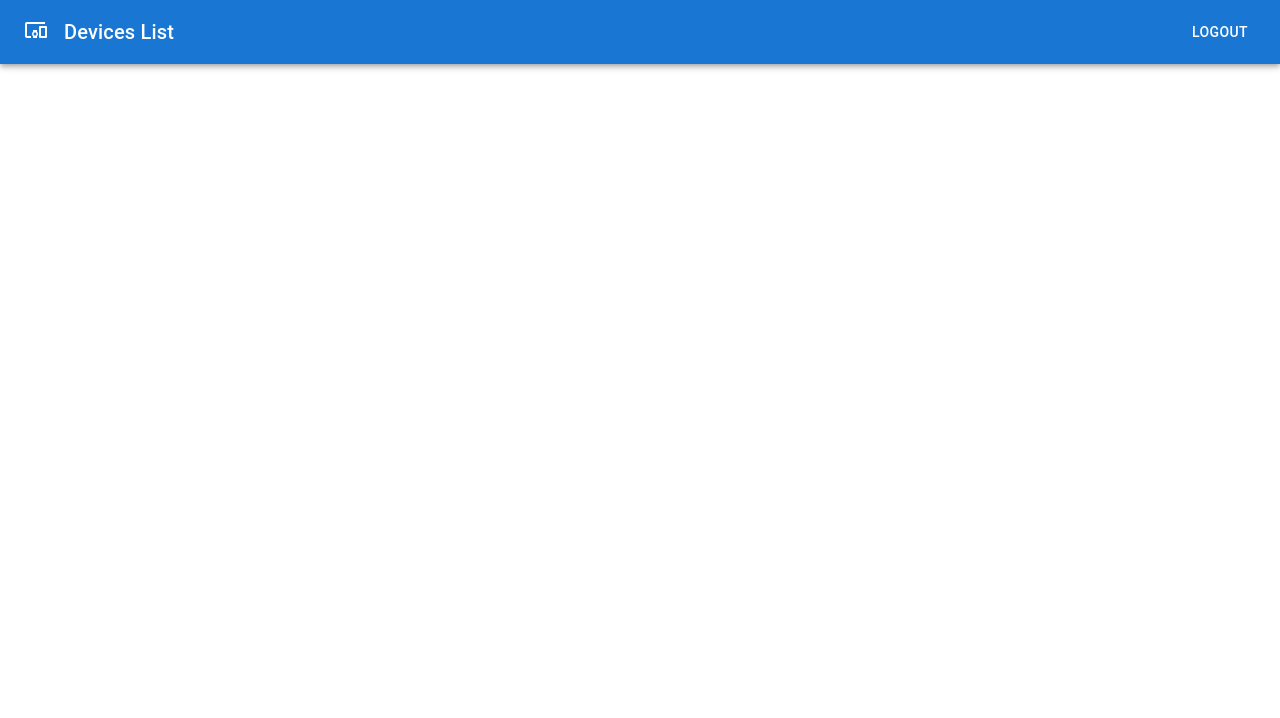
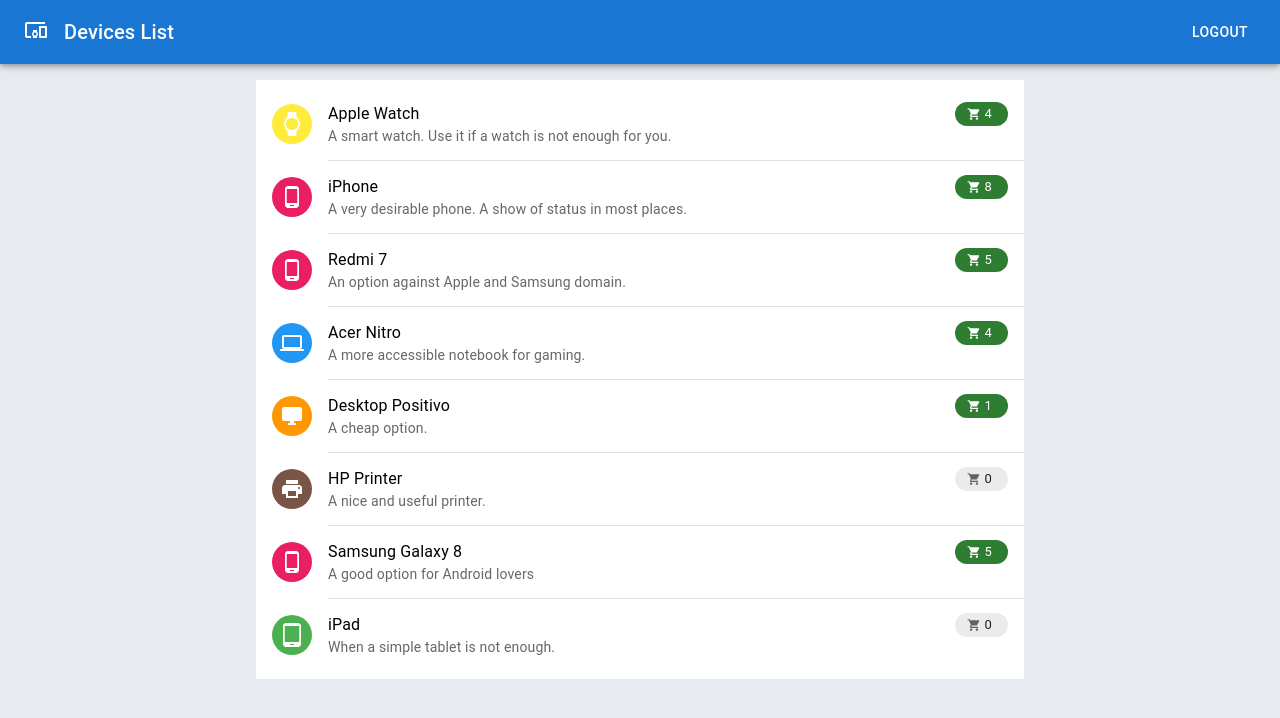
Before and after one commit to murilo9/devices-list-frontend, a React (Create React App) app: page / in a window 1280 px wide. Shown: the top 718 px of the page. Built offline with nearby package versions, Linux system fonts and the light colour scheme.

Commit message:
implemented DeviceList, DeviceItem, DeviceIcon components

```diff
--- /dev/null
+++ b/src/components/DeviceIcon.tsx
@@ -0,0 +1,47 @@
+import { DesktopWindows, DeviceHub, Laptop, PhoneAndroid, Print, TabletAndroid, Watch } from '@mui/icons-material';
+import { Avatar } from '@mui/material';
+import { blue, brown, green, grey, orange, pink, yellow } from '@mui/material/colors';
+import react from 'react'
+import DeviceType from '../types/DeviceType';
+
+type DeviceIconProps = {
+  type: DeviceType
+}
+
+const colors = {
+  PHONE: pink[500],
+  TABLET: green[500],
+  NOTEBOOK: blue[500],
+  DESKTOP: orange[500],
+  WATCH: yellow[500],
+  PRINTER: brown[500],
+  MISC: grey[500]
+}
+
+export default function DeviceIcon({ type }: DeviceIconProps) {
+  let deviceIcon = <DeviceHub sx={{ color: colors[type] }} />
+  switch (type) {
+    case DeviceType.PHONE:
+      deviceIcon = <PhoneAndroid />
+      break;
+    case DeviceType.TABLET:
+      deviceIcon = <TabletAndroid />
+      break;
+    case DeviceType.NOTEBOOK:
+      deviceIcon = <Laptop />
+      break;
+    case DeviceType.DESKTOP:
+      deviceIcon = <DesktopWindows />
+      break;
+    case DeviceType.WATCH:
+      deviceIcon = <Watch />
+      break;
+    case DeviceType.PRINTER:
+      deviceIcon = <Print />
+  }
+  return <>
+    <Avatar sx={{ bgcolor: colors[type] }}>
+      {deviceIcon}
+    </Avatar>
+  </>
+}
--- /dev/null
+++ b/src/components/DeviceItem.tsx
@@ -0,0 +1,31 @@
+import { DesktopWindows, DeviceHub, Laptop, PhoneAndroid, Print, ShoppingCart, TabletAndroid, Watch } from '@mui/icons-material';
+import { Avatar, Box, Chip, Divider, ListItem, ListItemAvatar, ListItemButton, ListItemText } from '@mui/material';
+import react from 'react';
+import DeviceType from '../types/DeviceType';
+import DeviceIcon from './DeviceIcon';
+
+type DeviceItemProps = {
+  name: string,
+  description: string,
+  type: DeviceType,
+  index: number,
+  amountInCart: number
+}
+
+export default function DeviceItem({ name, description, type, index, amountInCart }: DeviceItemProps) {
+  return <>
+    {index !== 0 ? <Divider variant="inset" component="li" /> : null}
+    <ListItemButton onClick={() => console.log('clicked')}>
+      <ListItemAvatar color="error">
+        <DeviceIcon type={type} />
+      </ListItemAvatar>
+      <ListItemText primary={
+        <Box sx={{ display: 'flex', justifyContent: 'space-between' }}>
+          <span>{name}</span>
+          <Chip sx={{ paddingX: 1 }} size="small" label={amountInCart} color={amountInCart ? 'success' : 'default'} icon={<ShoppingCart sx={{ width: '14px' }} />}></Chip>
+        </Box>
+      }
+        secondary={description} />
+    </ListItemButton>
+  </>
+}
--- /dev/null
+++ b/src/components/DevicesLIst.tsx
@@ -0,0 +1,35 @@
+import { Avatar, Box, List, Skeleton, Typography } from '@mui/material';
+import react, { ReactNode } from 'react';
+
+type DevicesListProps = {
+  children: ReactNode,
+  loading?: boolean
+}
+
+const SKELETON_COUNT = 8;
+
+export default function DevicesList({ children, loading = false }: DevicesListProps) {
+  const skeletonLoader = [];
+  for (let i = 0; i < SKELETON_COUNT; i++) {
+    skeletonLoader.push(
+      <Box sx={{ display: 'flex', alignItems: 'center', paddingX: 2 }}>
+        <Skeleton variant="circular">
+          <Avatar />
+        </Skeleton>
+        <Box sx={{ width: 1, marginLeft: 2, marginY: 1 }}>
+          <Typography variant="h5">
+            <Skeleton />
+          </Typography>
+          <Typography variant="caption">
+            <Skeleton />
+          </Typography>
+        </Box>
+      </Box>
+    )
+  }
+  return <>
+    <List sx={{ width: '100%', maxWidth: 768, height: 1, bgcolor: 'background.paper', marginRight: 'auto', marginLeft: 'auto' }}>
+      {loading ? skeletonLoader : children}
+    </List>
+  </>
+}
--- a/src/components/TopBar.tsx
+++ b/src/components/TopBar.tsx
@@ -3,7 +3,7 @@
 
 export default function TopBar() {
   return <>
-    <AppBar position="static">
+    <AppBar position="fixed">
       <Toolbar>
         <Box sx={{ mr: 2 }}>
           <DevicesOther />
--- a/src/pages/Main.tsx
+++ b/src/pages/Main.tsx
@@ -1,12 +1,72 @@
 import MenuIcon from '@mui/icons-material/Menu';
 import { Box } from '@mui/material';
 import react from 'react';
+import DeviceItem from '../components/DeviceItem';
+import DevicesList from '../components/DevicesLIst';
 import TopBar from '../components/TopBar';
+import DeviceType from '../types/DeviceType';
+
+const devicesMock = [
+  {
+    _id: 0,
+    name: 'Apple Watch',
+    type: DeviceType.WATCH,
+    description: 'A smart watch. Use it if a watch is not enough for you.'
+  },
+  {
+    _id: 1,
+    name: 'iPhone',
+    type: DeviceType.PHONE,
+    description: 'A very desirable phone. A show of status in most places.'
+  },
+  {
+    _id: 2,
+    name: 'Redmi 7',
+    type: DeviceType.PHONE,
+    description: 'An option against Apple and Samsung domain.'
+  },
+  {
+    _id: 3,
+    name: 'Acer Nitro',
+    type: DeviceType.NOTEBOOK,
+    description: 'A more accessible notebook for gaming.'
+  },
+  {
+    _id: 4,
+    name: 'Desktop Positivo',
+    type: DeviceType.DESKTOP,
+    description: 'A cheap option.'
+  },
+  {
+    _id: 5,
+    name: 'HP Printer',
+    type: DeviceType.PRINTER,
+    description: 'A nice and useful printer.'
+  },
+  {
+    _id: 6,
+    name: 'Samsung Galaxy 8',
+    type: DeviceType.PHONE,
+    description: 'A good option for Android lovers'
+  },
+  {
+    _id: 7,
+    name: 'iPad',
+    type: DeviceType.TABLET,
+    description: 'When a simple tablet is not enough.'
+  },
+]
 
 export default function Main() {
   return <>
-    <Box sx={{ flexGrow: 1 }}>
+    <Box sx={{ flexGrow: 1, bgcolor: 'rgb(231, 235, 240)', height: '100vh', overflowY: 'auto' }}>
       <TopBar />
+      <Box sx={{ padding: 3, paddingTop: 10 }}>
+        <DevicesList>
+          {devicesMock.map((device, index) =>
+            <DeviceItem {...device} key={device._id} index={index} amountInCart={Math.abs(Math.floor((Math.random() * 10) - 1))} />)}
+        </DevicesList>
+      </Box>
     </Box>
   </>
 }
--- /dev/null
+++ b/src/types/DeviceType.ts
@@ -0,0 +1,11 @@
+enum DeviceType {
+  PHONE = 'PHONE',
+  TABLET = 'TABLET',
+  NOTEBOOK = 'NOTEBOOK',
+  DESKTOP = 'DESKTOP',
+  WATCH = 'WATCH',
+  PRINTER = 'PRINTER',
+  MISC = 'MISC'
+}
+
+export default DeviceType
```
Also changed, not shown: 1 other file (tests, documents, lock files or other folders).
